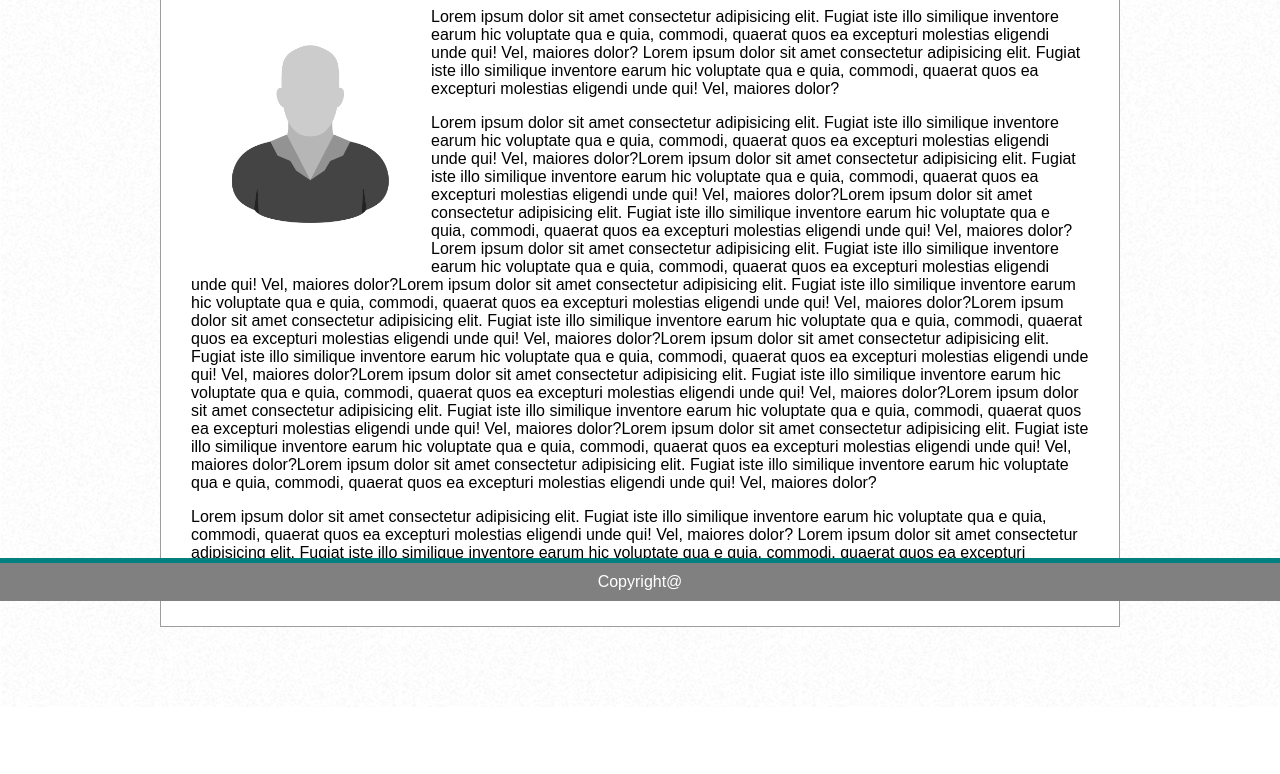
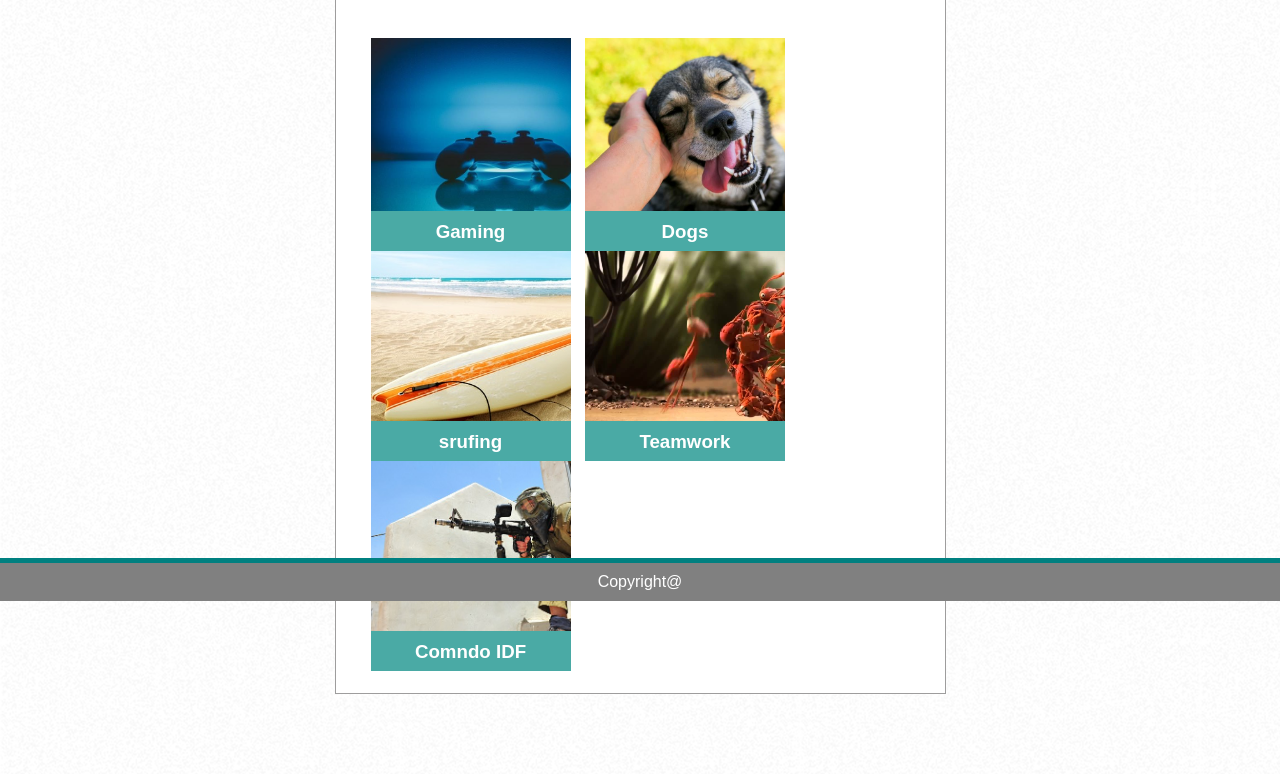
Before and after one commit to guyyaffear/Responsive-Portfolio, a plain HTML site: page portfolio.html in a window 1280 px wide. Shown: the part 199-973 px from the top of the page. Before the commit the page ends 906 px from the top, so only its background shows below. Drawn offline with Linux system fonts and the light colour scheme.

Commit message:
update Portfolio

```diff
--- a/portfolio.html
+++ b/portfolio.html
@@ -3,10 +3,10 @@
 <html lang="en">
     <meta charset="UTF-8">
     <title>Portfolio</title>
-    <meta name="viewport" content="width=device-width, initial-scale=1.0">
+    <link rel="stylesheet" type="text/css" href="css/reset.css">
+    <link rel="stylesheet" type="text/css" href="style.css">
+    <body>
 
-    <link rel="stylesheet" type="text/css" href="./style.css">
-    <body>
         <header>
                 <div class="container">
                         <h1 class="Name">Guy Yaffe Ermoza</h1>
@@ -23,44 +23,31 @@
 
         </header>
             <div class=Main>
+                    <div class="content3">
+                            <h1 id="h1contact">Portfolio</h1>
+                            <br>
+                             <form action="**"></form>
 
+                                 <div id="photo12" class="photo" >
+                                     <h3>Gaming</h3>
+                                 </div>
+                                <div id="photo2" class="photo">
+                                    <h3>Dogs</h3>
+                                </div>
+                                 <div id="photo3" class="photo">
+                                     <h3>srufing</h3>
+                                    </div>
+                                 <div id="photo4" class="photo">
+                                     <h3>Teamwork</h3>
+                                 </div>
+                                 <div id="photo5" class="photo">
+                                     <h3>Comndo IDF</h3>
                                  </div>
 
-                <div class="content">
-                        <h1 id="h1footer">About me</h1>
-                        <p><img id="photo" src="./images/profile-placeholder.png" alt="Profile" >Lorem ipsum dolor sit amet consectetur adipisicing elit. Fugiat iste illo similique inventore earum hic voluptate qua
-                            e quia, commodi, quaerat quos ea excepturi molestias eligendi unde qui! Vel, maiores dolor?
-                            Lorem ipsum dolor sit amet consectetur adipisicing elit. Fugiat iste illo similique inventore earum hic voluptate qua
-                            e quia, commodi, quaerat quos ea excepturi molestias eligendi unde qui! Vel, maiores dolor?
-                            <p>
-                                    Lorem ipsum dolor sit amet consectetur adipisicing elit. Fugiat iste illo similique inventore earum hic voluptate qua
-                                    e quia, commodi, quaerat quos ea excepturi molestias eligendi unde qui! Vel, maiores dolor?Lorem ipsum dolor sit amet consectetur adipisicing elit. Fugiat iste illo similique inventore earum hic voluptate qua
-                                    e quia, commodi, quaerat quos ea excepturi molestias eligendi unde qui! Vel, maiores dolor?Lorem ipsum dolor sit amet consectetur adipisicing elit. Fugiat iste illo similique inventore earum hic voluptate qua
-                                    e quia, commodi, quaerat quos ea excepturi molestias eligendi unde qui! Vel, maiores dolor?Lorem ipsum dolor sit amet consectetur adipisicing elit. Fugiat iste illo similique inventore earum hic voluptate qua
-                                    e quia, commodi, quaerat quos ea excepturi molestias eligendi unde qui! Vel, maiores dolor?Lorem ipsum dolor sit amet consectetur adipisicing elit. Fugiat iste illo similique inventore earum hic voluptate qua
-                                    e quia, commodi, quaerat quos ea excepturi molestias eligendi unde qui! Vel, maiores dolor?Lorem ipsum dolor sit amet consectetur adipisicing elit. Fugiat iste illo similique inventore earum hic voluptate qua
-                                    e quia, commodi, quaerat quos ea excepturi molestias eligendi unde qui! Vel, maiores dolor?Lorem ipsum dolor sit amet consectetur adipisicing elit. Fugiat iste illo similique inventore earum hic voluptate qua
-                                    e quia, commodi, quaerat quos ea excepturi molestias eligendi unde qui! Vel, maiores dolor?Lorem ipsum dolor sit amet consectetur adipisicing elit. Fugiat iste illo similique inventore earum hic voluptate qua
-                                    e quia, commodi, quaerat quos ea excepturi molestias eligendi unde qui! Vel, maiores dolor?Lorem ipsum dolor sit amet consectetur adipisicing elit. Fugiat iste illo similique inventore earum hic voluptate qua
-                                    e quia, commodi, quaerat quos ea excepturi molestias eligendi unde qui! Vel, maiores dolor?Lorem ipsum dolor sit amet consectetur adipisicing elit. Fugiat iste illo similique inventore earum hic voluptate qua
-                                    e quia, commodi, quaerat quos ea excepturi molestias eligendi unde qui! Vel, maiores dolor?Lorem ipsum dolor sit amet consectetur adipisicing elit. Fugiat iste illo similique inventore earum hic voluptate qua
-                                    e quia, commodi, quaerat quos ea excepturi molestias eligendi unde qui! Vel, maiores dolor?
-                            </p>
-                            Lorem ipsum dolor sit amet consectetur adipisicing elit. Fugiat iste illo similique inventore earum hic voluptate qua
-                            e quia, commodi, quaerat quos ea excepturi molestias eligendi unde qui! Vel, maiores dolor?
-                            Lorem ipsum dolor sit amet consectetur adipisicing elit. Fugiat iste illo similique inventore earum hic voluptate qua
-                            e quia, commodi, quaerat quos ea excepturi molestias eligendi unde qui! Vel, maiores dolor? </p>
-
-
-
+                                 </form>
                        </div>
                        <div class="push"></div>
                        <footer class="footer">Copyright@</footer>
-
-
-
-
-
-
+            </div>
 </body>
 </html>
--- a/style.css
+++ b/style.css
@@ -105,13 +105,13 @@ li {
     #photo12
     {
 
-            background-image: url('../images/photo1.jpg');
+            background-image: url('images/photo1.jpg');
 
 
     }
     #photo2
     {
-        background-image: url('../images/photo2.jpg');
+        background-image: url('images/photo2.jpg');
 
 
     }
@@ -127,17 +127,17 @@ li {
     }
     #photo3
     {
-        background-image: url('../images/photo4.jpg');
+        background-image: url('images/photo4.jpg');
 
     }
     #photo4
     {
-        background-image: url('../images/photo5.jpg');
+        background-image: url('images/photo5.jpg');
 
     }
     #photo5
     {
-        background-image: url('../images/photo3.jpg');
+        background-image: url('images/photo3.jpg');
 
     }
     #h1contact
```
Lines whose indentation alone changed are shown as unchanged.
